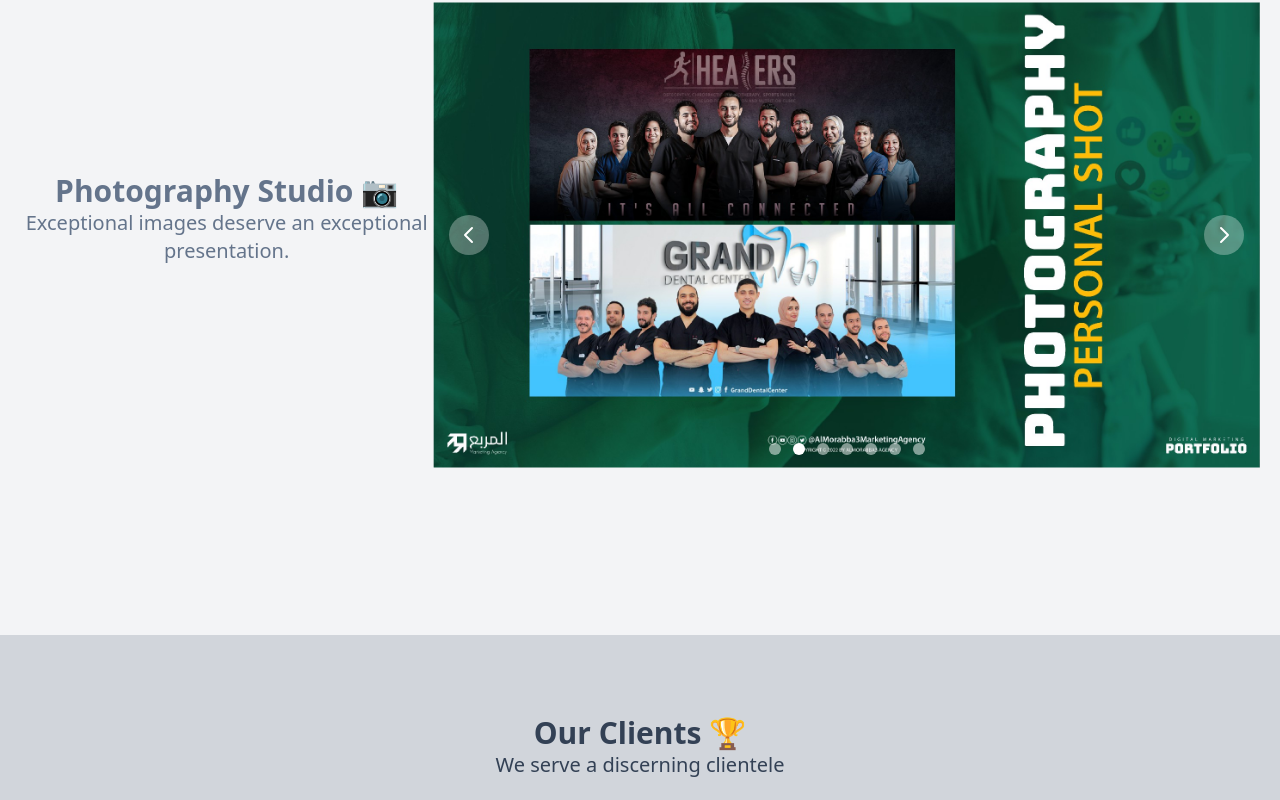
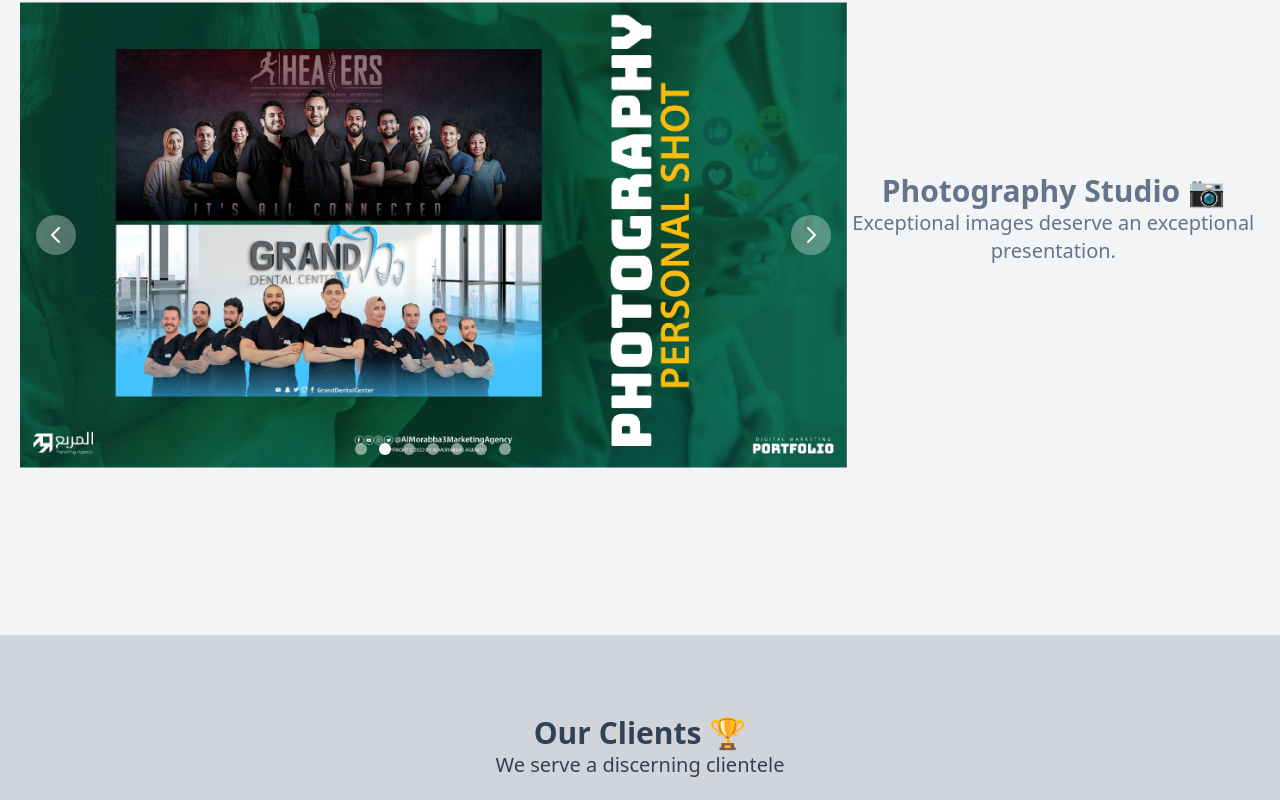
Before and after one commit to BlitzKiiro/Al-Morabba3-Portfolio, a Next.js app: page / in a window 1280 px wide. Shown: the part 4963-5763 px from the top of the page. Built offline with nearby package versions, Linux system fonts and the light colour scheme.

Commit message:
photography location fixed

```diff
--- a/pages/index.js
+++ b/pages/index.js
@@ -224,7 +224,7 @@
           <div id='photography' className='section'>
             <div
               data-aos='fade-left'
-              className='col-span-3 md:col-span-1 text-center  mb-8 '
+              className='col-span-3 md:order-last  md:col-span-1 text-center  mb-8 '
             >
               <p className='text-xl md:text-3xl font-bold'>
                 Photography Studio 📷{" "}
```
